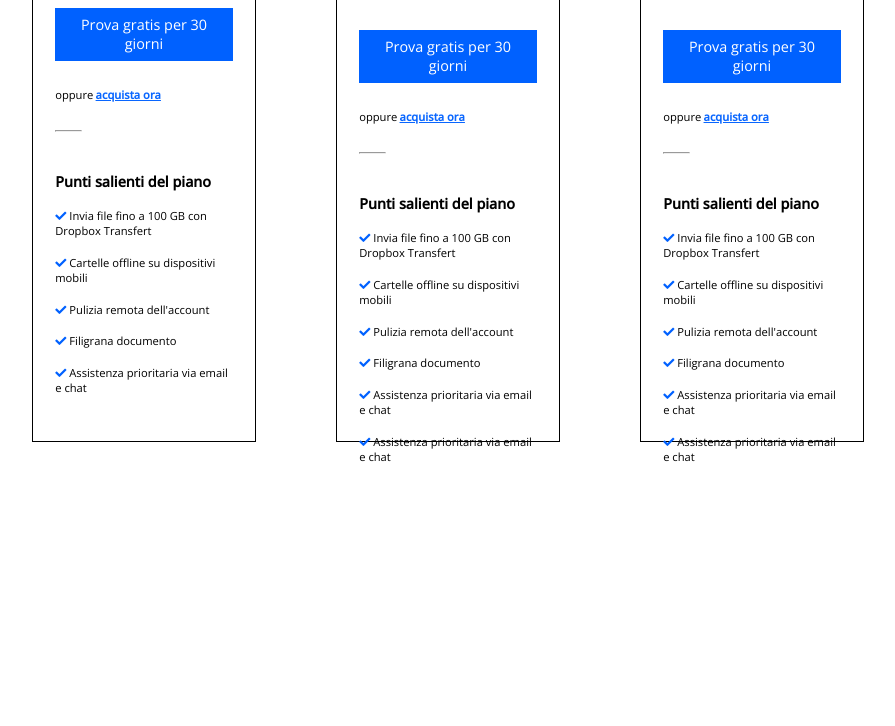
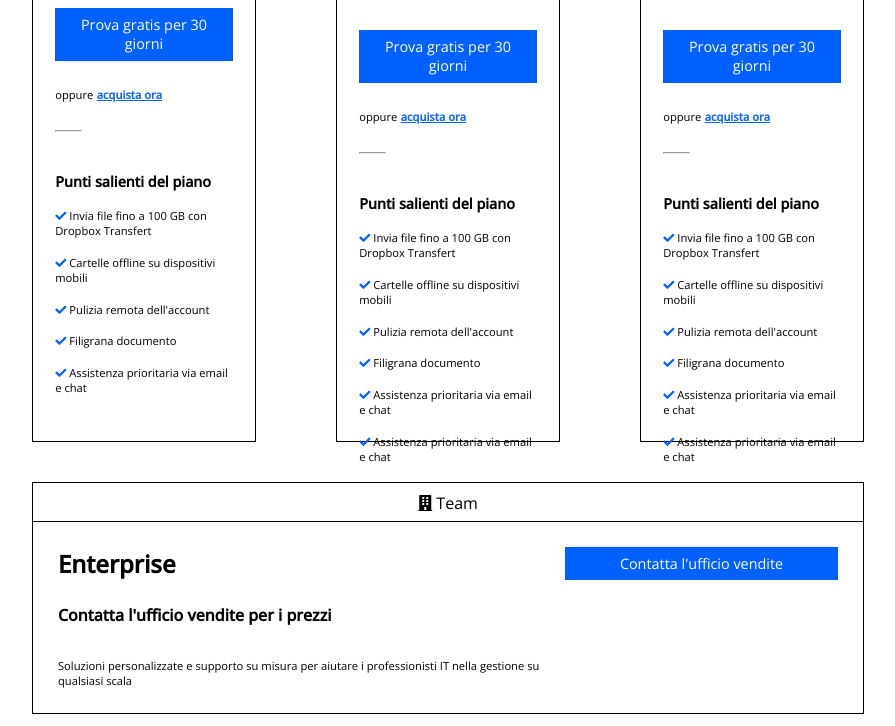
Before and after one commit to Cix8/htmlcss-dropbox, a plain HTML site: page index.html in a window 1280 px wide. Shown: the part 1514-2240 px from the top of the page, without its empty margins (192-1087 px from the left). Drawn offline with nearby package versions, Linux system fonts and the light colour scheme.

Commit message:
add dropbox-plans_footer, clearfix-container_fixed

```diff
--- a/css/style.css
+++ b/css/style.css
@@ -155,8 +155,13 @@ a:hover {
     /* background-color: red; */
 }
 
+.dropbox-plans {
+    margin-bottom: 2.5em;
+}
+
 .dropbox-plans .col {
     width: calc((100% - 160px) / 3);
+    margin-bottom: 2.5em;
     /* TEST */
     /* background-color: orange; */
 }
@@ -186,14 +191,15 @@ a:hover {
     font-weight: bold;
 }
 
-.col-head {
+.col-head,
+.f-head {
     width: 100%;
     height: 40px;
     border: 1px solid black;
     text-align: center;
     line-height: 40px;
-    /* TEST */
-    /* background-color: green; */
+    /* TEST
+    background-color: green; */
 }
 
 .col-body {
@@ -261,7 +267,7 @@ a:hover {
 }
 
 .btn-container > span a {
-    margin-left: .2em;
+    margin-left: .3em;
 }
 
 .product-container hr {
@@ -284,3 +290,39 @@ a:hover {
 .highlights li i {
     color: #0061ff;
 }
+
+.dropbox-plans_footer {
+    width: 100%;
+}
+
+.f-body {
+    padding: 3%;
+    border-top: 0;
+    border-right: 1px;
+    border-bottom: 1px;
+    border-left: 1px;
+    border-style: solid;
+    border-color: black;
+
+}
+
+.f-body .sub-col-left {
+    width: 65%;
+}
+
+.f-body .sub-col-right {
+    width: 35%;
+}
+
+.sub-col-left h3 {
+    font-size: 1.5em;
+    margin-bottom: 1em;
+}
+
+.sub-col-left h4 {
+    margin-bottom: 2em;
+}
+
+.sub-col-left p {
+    font-size: .7em;
+}
--- a/index.html
+++ b/index.html
@@ -82,8 +82,8 @@
     <main id="main">
         <!-- MAIN-CONTENT -->
         <div class="main-content">
-            <!-- CLEARFIX_CONTENITOR -->
-            <div class="dropbox-plans clearfix">
+            <!-- DROPBOX_PLANS-CONTAINER -->
+            <div class="dropbox-plans">
                 <!-- DROPBOX-PLANS_HEADER -->
                 <h2>Trova il piano Dropbox Business che fa per te</h2>
                 <div class="radio-btns">
@@ -97,6 +97,7 @@
                     </div>
                 </div>
                 <!-- /DROPBOX-PLANS_HEADER -->
+                <div class="clearfix">
                     <!-- FIRST DROPBOX-PLANS_COLUMN -->
                     <div class="col float-l">
                         <!-- COLUMN_HEADER -->
@@ -306,8 +307,31 @@
                         <!-- /COLUMN_BODY -->
                     </div>
                     <!-- /THIRD DROPBOX-PLANS_COLUMN -->
+                    <!-- DROPBOX-PLANS_FOOTER -->
+                    <div class="dropbox-plans_footer float-l">
+                        <!-- DROPBOX-PLANS_FOOTER HEADER -->
+                        <div class="f-head">
+                            <i class="fas fa-building"></i>
+                            <span>Team</span>
                         </div>
-            <!-- /CLEARFIX_CONTENITOR -->
+                        <!-- /DROPBOX-PLANS_FOOTER HEADER -->
+                        <div class="f-body">
+                            <div class="clearfix">
+                                <div class="sub-col-left float-l">
+                                    <h3>Enterprise</h3>
+                                    <h4>Contatta l'ufficio vendite per i prezzi</h4>
+                                    <p>Soluzioni personalizzate e supporto su misura per aiutare i professionisti IT nella gestione su qualsiasi scala</p>
+                                </div>
+                                <div class="sub-col-right float-l">
+                                    <a class="btn-block btn-blue" href="">Contatta l'ufficio vendite</a>
+                                </div>
+                            </div>
+                        </div>
+                    </div>
+                    <!-- /DROPBOX-PLANS_FOOTER -->
+                </div>
+            </div>
+            <!-- /DROPBOX-PLANS-CONTAINER -->
 
         </div>
         <!-- /MAIN-CONTENT -->
```
Lines whose indentation alone changed are shown as unchanged.
